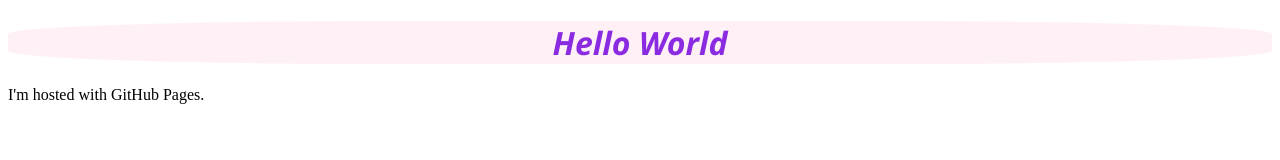
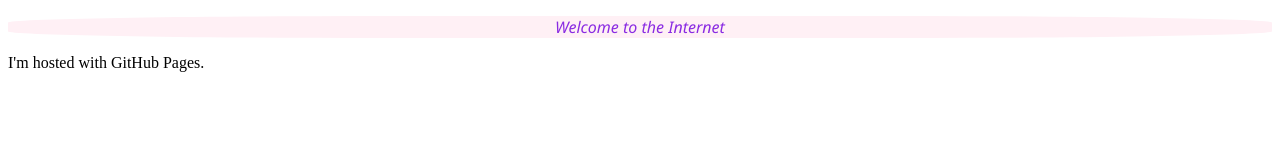
Before and after one commit to Miguel-Hernandez-17525/Miguel-Hernandez-17525.github.io, a plain HTML site: page index.html in a window 1280 px wide. Drawn offline with Linux system fonts and the light colour scheme.

Commit message:
Update index.html

```diff
--- a/index.html
+++ b/index.html
@@ -5,7 +5,7 @@
     </head>
 <body>
 <div class="title">
-    <h1>Hello World</h1>
+    <p>Welcome to the Internet</p>
 </div>
 <p>I'm hosted with GitHub Pages.</p>
 </body>
```
